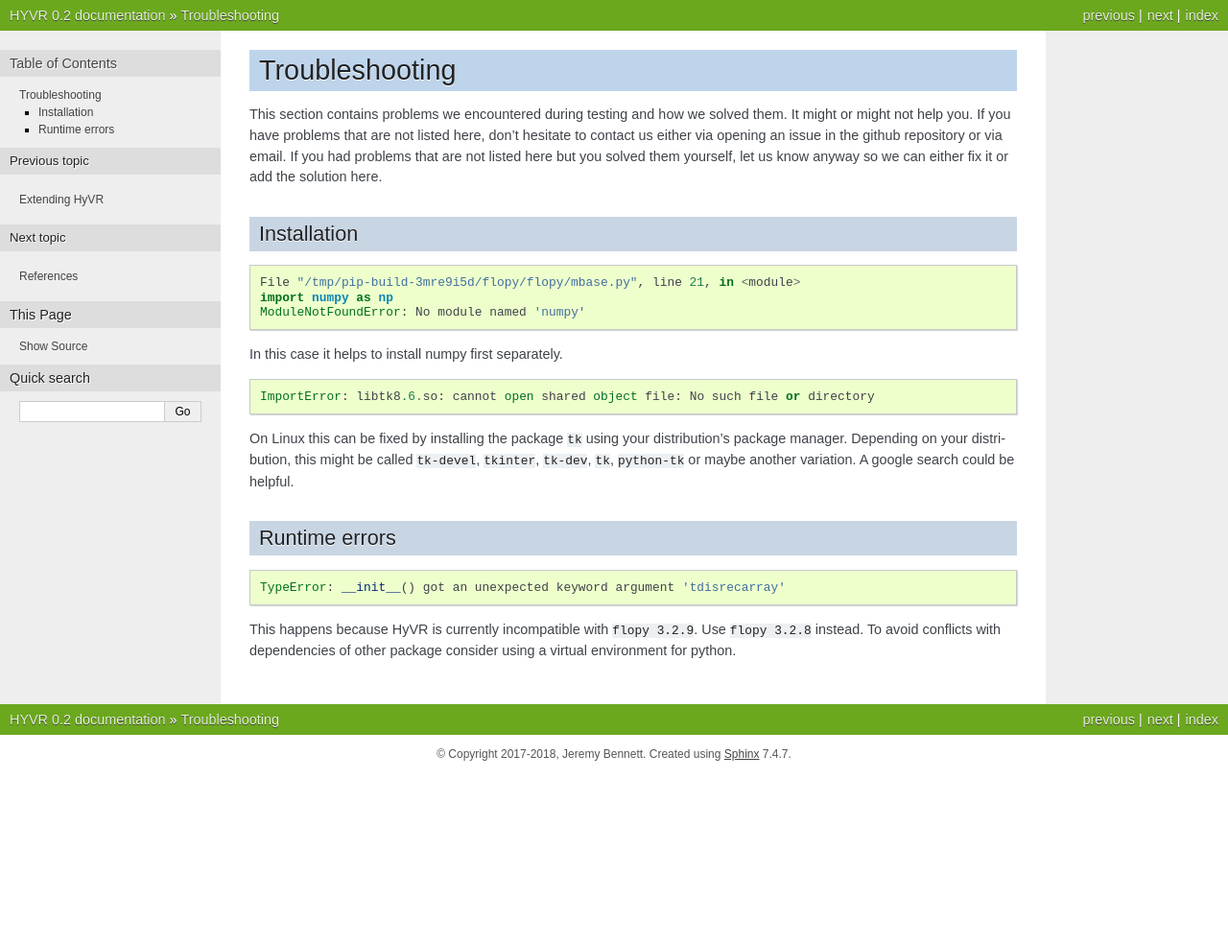
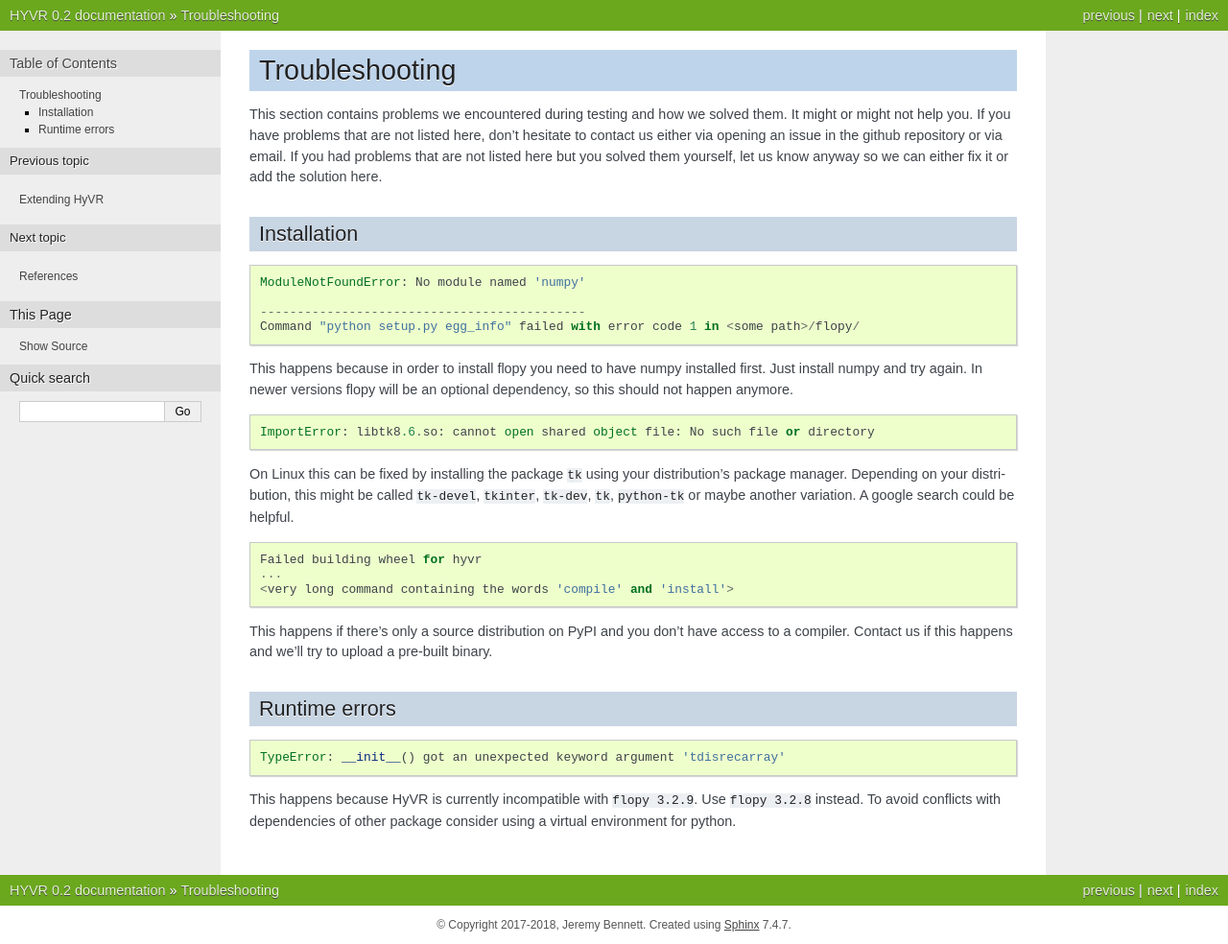
Before and after one commit to driftingtides/hyvr, a Sphinx documentation site: the page built from docs/troubleshooting.rst, in a window 1280 px wide. Shown: the whole page at 96% size. Built offline with Sphinx 7.4.7, drawn with Linux system fonts in a browser that asks for light colours; before the commit the page ends 900 px from its top, so only the background shows below that.

Commit message:
small updates to documentation

```diff
--- a/docs/troubleshooting.rst
+++ b/docs/troubleshooting.rst
@@ -17,11 +17,13 @@
 
 ::
 
-   File "/tmp/pip-build-3mre9i5d/flopy/flopy/mbase.py", line 21, in <module>
-   import numpy as np
    ModuleNotFoundError: No module named 'numpy'
 
-In this case it helps to install numpy first separately.
+   --------------------------------------------
+   Command "python setup.py egg_info" failed with error code 1 in <some path>/flopy/
+
+This happens because in order to install flopy you need to have numpy installed first. Just install numpy and try again. In newer versions flopy will be an optional dependency, so this should not happen anymore.
+
 
 ::
 
@@ -32,6 +34,17 @@
 distribution's package manager. Depending on your distribution, this might be
 called ``tk-devel``, ``tkinter``, ``tk-dev``, ``tk``, ``python-tk`` or maybe
 another variation. A google search could be helpful.
+
+
+::
+
+    Failed building wheel for hyvr
+    ...
+    <very long command containing the words 'compile' and 'install'>
+
+This happens if there's only a source distribution on PyPI and you don't have
+access to a compiler. Contact us if this happens and we'll try to upload a
+pre-built binary.
 
 
 -----------------------------
--- a/setup.py
+++ b/setup.py
@@ -95,8 +95,6 @@
         'matplotlib',
         'pandas',
         'pyevtk',
-        'flopy==3.2.9',
-        # 'cython',
         # 'h5py',
         ],
 
```
Also changed, not shown: README.rst (+5 -4 lines), 1 other file.
